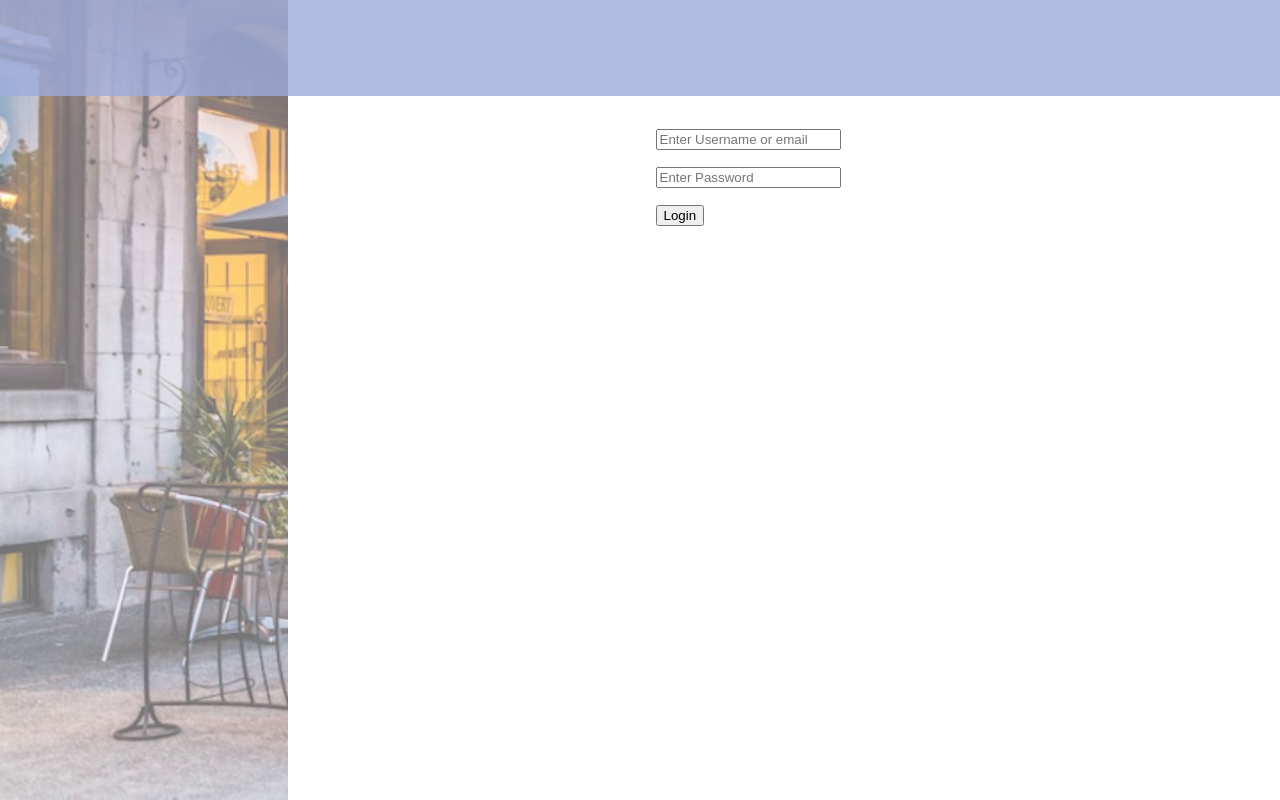
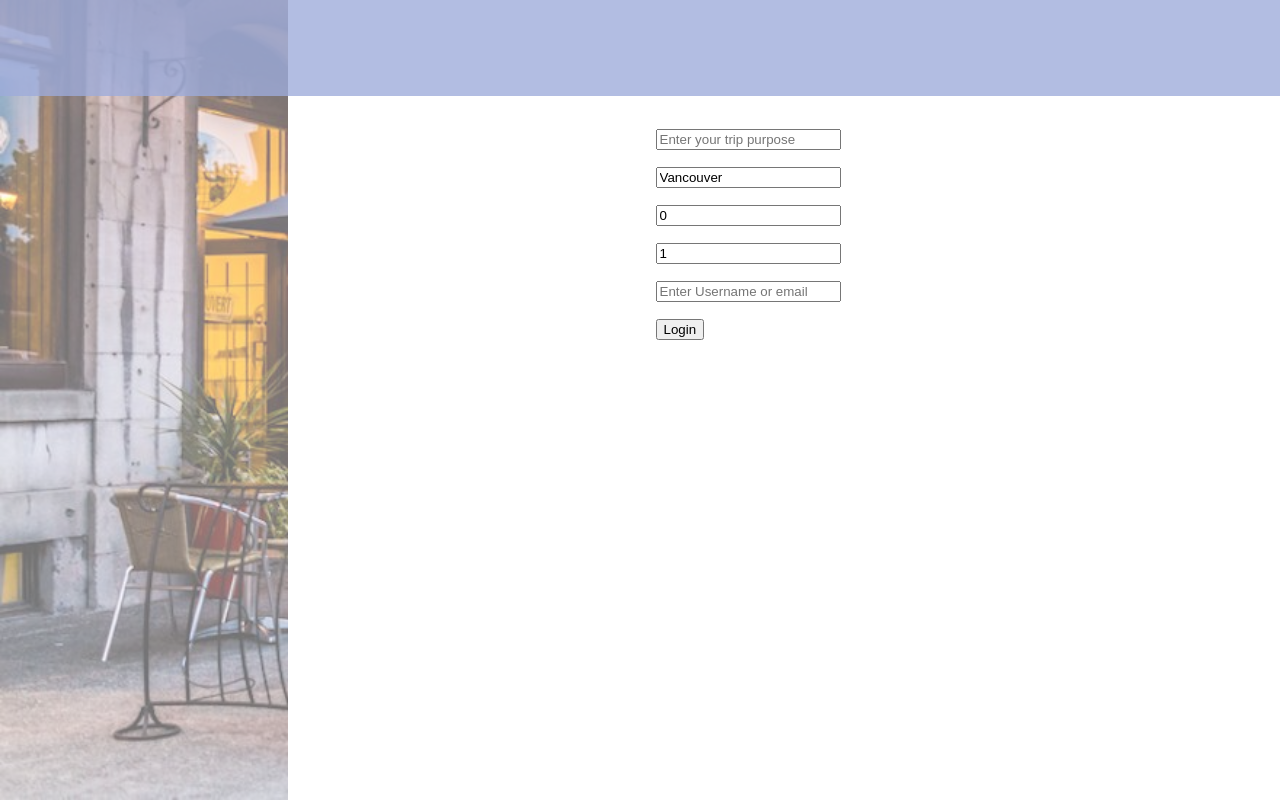
Before and after one commit to prathap222/rec-app, a React (Create React App) app in the folder react-front-end/: page / in a window 1280 px wide. Shown: the top 800 px of the page. Built offline with nearby package versions, Linux system fonts and the light colour scheme; no server answers.

Commit message:
Info page

```diff
--- a/react-front-end/src/App.js
+++ b/react-front-end/src/App.js
@@ -4,6 +4,8 @@ import Navigation from './Navigation';
 import TripPlan from "./components/TripPlan";
 import useApplicationData from "./hooks/useApplicationData";
 import AuthProvider from './providers/AuthProvider';
+// import { authContext} from './providers/AuthProvider';
+// import { useContext } from 'react';
 
 
 function App() {
@@ -17,9 +19,11 @@ function App() {
   } = useApplicationData();
 
 
-  const tripplan = {
-    activity_id: 1
-  };
+  const tripplan = false;
+
+console.log("hello, the activity is: ", tripplan.activity);
+
+  // const { user } = useContext(authContext);
 
 
   return (
@@ -45,6 +49,8 @@ function App() {
         value={state.day}
         onChange={setDay}
       /> */}
+
+        {/* {user.email} */}
       </nav>
 
 
@@ -58,12 +64,13 @@ function App() {
     </section>
 
     <section className="tripplan">
+      <AuthProvider>
 
-      < AuthProvider>
         <TripPlan
           tripplan={tripplan}
         />
       </AuthProvider>
+
 
     </section>
 
--- /dev/null
+++ b/react-front-end/src/components/Info.js
@@ -0,0 +1,24 @@
+import { useContext } from 'react';
+import { authContext } from '../providers/AuthProvider';
+
+export default function Info() {
+  const { user, logout } = useContext(authContext);
+
+  // Show user Info
+  return (
+    <div>
+      <p className="UserInfo">
+        <div>Login already!</div>
+        <div>tripTitle: {user.tripTitle}</div>
+        <div>city: {user.city}</div>
+        <div>budge: {user.budge}</div>
+        <div>day(s): {user.day}</div>
+        <div>Email: {user.email}</div>
+      </p >
+      <p>
+        <button type="button" onClick={logout}>Logout</button>
+      </p>
+
+    </div>
+  );
+};
--- a/react-front-end/src/components/IniForm.js
+++ b/react-front-end/src/components/IniForm.js
@@ -4,12 +4,16 @@ import { useContext } from 'react';
 
 export default function IniForm() {
   const [email, setEmail] = useState("");
-  const [password, setPassword] = useState("");
+  const [tripTitle, setTripTitle] = useState("");
+  const [city, setCity] = useState("Vancouver");
+  const [budge, setBudge] = useState(0);
+  const [day, setDay] = useState(1);
+
   const { login } = useContext(authContext);
 
   const onSubmit = function(event) {
     event.preventDefault();
-    email && login(email, password);
+    email && login(email, tripTitle, city, budge, day);
   };
 
 console.log("IniForm");
@@ -18,15 +22,35 @@ console.log("IniForm");
     <div className="login">
       <form onSubmit={onSubmit}>
         <p>
+          <input type="text" name="text"
+            value={tripTitle} placeholder="Enter your trip purpose"
+            onChange={event => setTripTitle(event.target.value)} />
+        </p>
+        <p>
+          <input type="text" name="text"
+            value={city} placeholder="Enter city"
+            onChange={event => setCity(event.target.value)} />
+        </p>
+        <p>
+          <input type="number" name="number"
+            value={budge} placeholder="Enter budge"
+            onChange={event => setBudge(event.target.value)} />
+        </p>
+        <p>
+          <input type="number" name="number"
+            value={day} placeholder="Enter day"
+            onChange={event => setDay(event.target.value)} />
+        </p>
+        <p>
           <input type="text" name="username"
             value={email} placeholder="Enter Username or email"
             onChange={event => setEmail(event.target.value)} />
         </p>
-        <p>
+        {/* <p>
           <input type="password" name="password"
             value={password} placeholder="Enter Password"
             onChange={event => setPassword(event.target.value)} />
-        </p>
+        </p> */}
         <p className="submit">
           <button type="submit" name="commit">Login</button>
         </p>
--- a/react-front-end/src/components/TripPlan.js
+++ b/react-front-end/src/components/TripPlan.js
@@ -1,5 +1,8 @@
+import useVisualMode from "../hooks/useVisualMode";
 import IniForm from "./IniForm";
-import useVisualMode from "../hooks/useVisualMode";
+import Info from "./Info";
+import { authContext} from '../providers/AuthProvider';
+import { useContext } from 'react';
 
 //the visual mode constants
 const INIT = "INIT";
@@ -13,20 +16,26 @@ const DELETING = "DELETING";
 export default function TripPlan(props){
   //comstom Hook useVisualMode's initialization
   const { mode, transition, back } = useVisualMode(
-    props.tripplan ? INIT
-    : INIT);
+    props.tripplan ? INIT : INIT);
+
+console.log("hello, the props.tripplan is: ", props.tripplan);
+console.log("hello, the mode is: ", mode);
+
+
+  //auth from AuthProvider
+  const { auth } = useContext(authContext);
 
   //create new form
   function onAdd() {
     transition(CREATE);
   }
 
-  console.log(" hello there!", mode);
 
   return (
     <article className="tripplan" data-testid="tripplan">
-      { mode === 'INIT' && <IniForm onClick={() => onAdd()} /> }
-
+      {/* { mode === 'INIT' && <IniForm onClick={() => onAdd()} /> } */}
+      {!auth && <IniForm />}
+      {auth && <Info />}
     </article>
   );
 }
--- a/react-front-end/src/hooks/useApplicationData.js
+++ b/react-front-end/src/hooks/useApplicationData.js
@@ -16,19 +16,19 @@ export default function useApplicationData() {
 
   // use effect to axios request data from API
   // and receive response from API
-  // useEffect(() => {
-  //   Promise.all([
-  //     axios.get("/api/users"),
-  //     axios.get("/api/activities")
-  //   ])
-  //   .then(all => {
-  //     setState(prev => ({
-  //       ...prev,
-  //       users: all[0].data,
-  //       activities: all[1].data
-  //     }));
-  //   });
-  // }, []);
+  useEffect(() => {
+    Promise.all([
+      axios.get("/api/users"),
+      axios.get("/api/activities")
+    ])
+    .then(all => {
+      setState(prev => ({
+        ...prev,
+        users: all[0].data,
+        activities: all[1].data
+      }));
+    });
+  }, []);
 
   //keep track of correct and updated number of interview spots available
   function spotsAvailDay(newState, newAppointments) {
--- a/react-front-end/src/providers/AuthProvider.js
+++ b/react-front-end/src/providers/AuthProvider.js
@@ -7,10 +7,9 @@ export default function AuthProvider(props) {
   const [user, setUser] = useState(null);
 
   // Perform login process for the user & save authID, etc
-  const login = function(email, password) {
+  const login = function(email, tripTitle, city, budge, day) {
     setAuth(true);
-    const id = "1234-1234-1234";  // Some random userId
-    setUser({ email, id, name: "Test User" });
+    setUser({ email, tripTitle, city, budge, day });
   };
 
   const logout = function() {
```
Also changed, not shown: react-front-end/src/index.js (+5 -2 lines).
